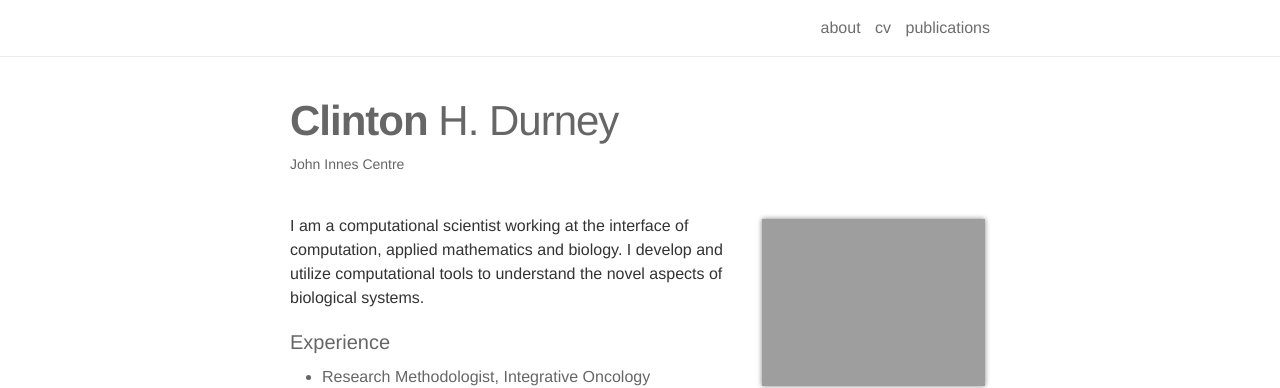
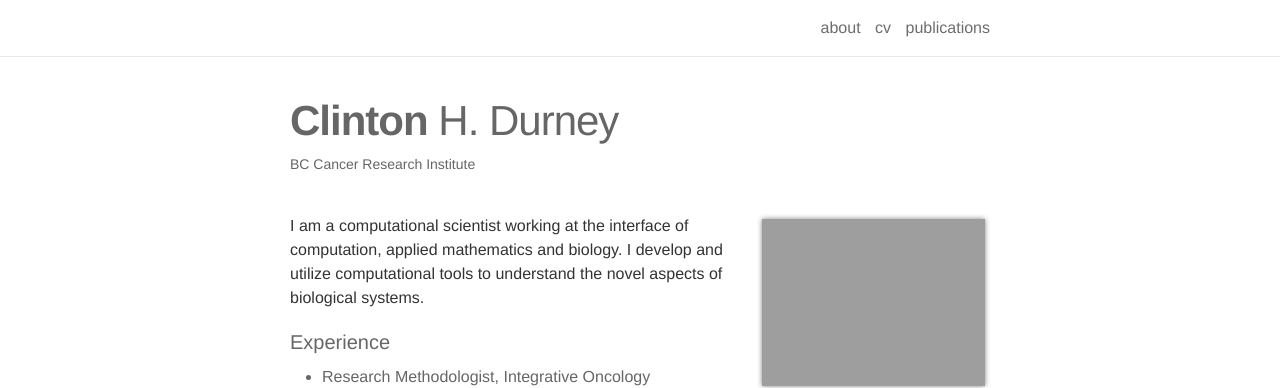
Before and after one commit to clintondurney/clintondurney.github.io, a Jekyll site: the page built from _pages/about.md, in a window 1280 px wide and 1081 px high. Shown: the top 388 px of the window. Built offline with Jekyll 4.4.1, drawn with Linux system fonts in a browser that asks for light colours; nearby versions of some CDN libraries; some web fonts are replaced.

Commit message:
small tweaks

```diff
--- a/_pages/about.md
+++ b/_pages/about.md
@@ -2,7 +2,7 @@
 layout: about
 permalink: /
 title: <strong>Clinton</strong> H. Durney
-description: <a href="https://www.jic.ac.uk/people/clinton-h-durney/">John Innes Centre</a>
+description: <a href="https://bccrc.ca/">BC Cancer Research Institute</a>
 
 profile:
   align: right
```
